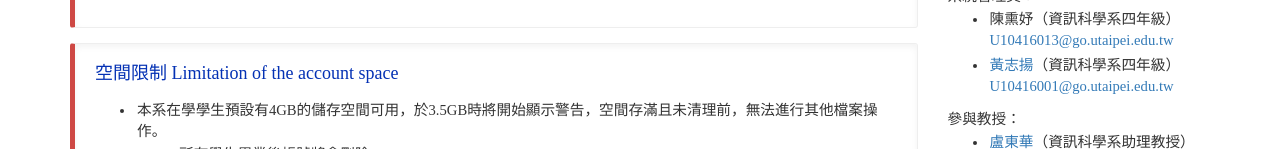
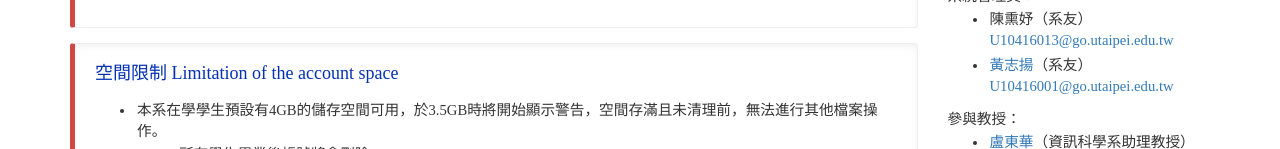
Before and after one commit to hcyuser/UTCS_Server, a plain HTML site: page index.html in a window 1280 px wide. Shown: the part 214-363 px from the top of the page. Drawn offline with nearby package versions, Linux system fonts and the light colour scheme.

Commit message:
Update the Information

```diff
--- a/index.html
+++ b/index.html
@@ -107,10 +107,10 @@
             </ul>
             <span class="content">系統管理員：</span>
             <ul class="content">
-                <li class="list">陳熏妤（資訊科學系四年級）
+                <li class="list">陳熏妤（系友）
                 <a href="mailto:U10416013@go.utaipei.edu.tw">U10416013@go.utaipei.edu.tw</a>
                 </li>
-                <li class="list"><a href="http://www.hcy.idv.tw/intro" target="_blank">黃志揚</a>（資訊科學系四年級）
+                <li class="list"><a href="http://www.hcy.idv.tw/intro" target="_blank">黃志揚</a>（系友）
                     <a href="mailto:U10416001@go.utaipei.edu.tw">U10416001@go.utaipei.edu.tw</a>
                 </li>
             </ul>
```
Also changed, not shown: DNS/index.html (+2 -2 lines), faq.html (+2 -2 lines), rule.html (+2 -2 lines), server.html (+2 -2 lines), service.html (+2 -2 lines).
